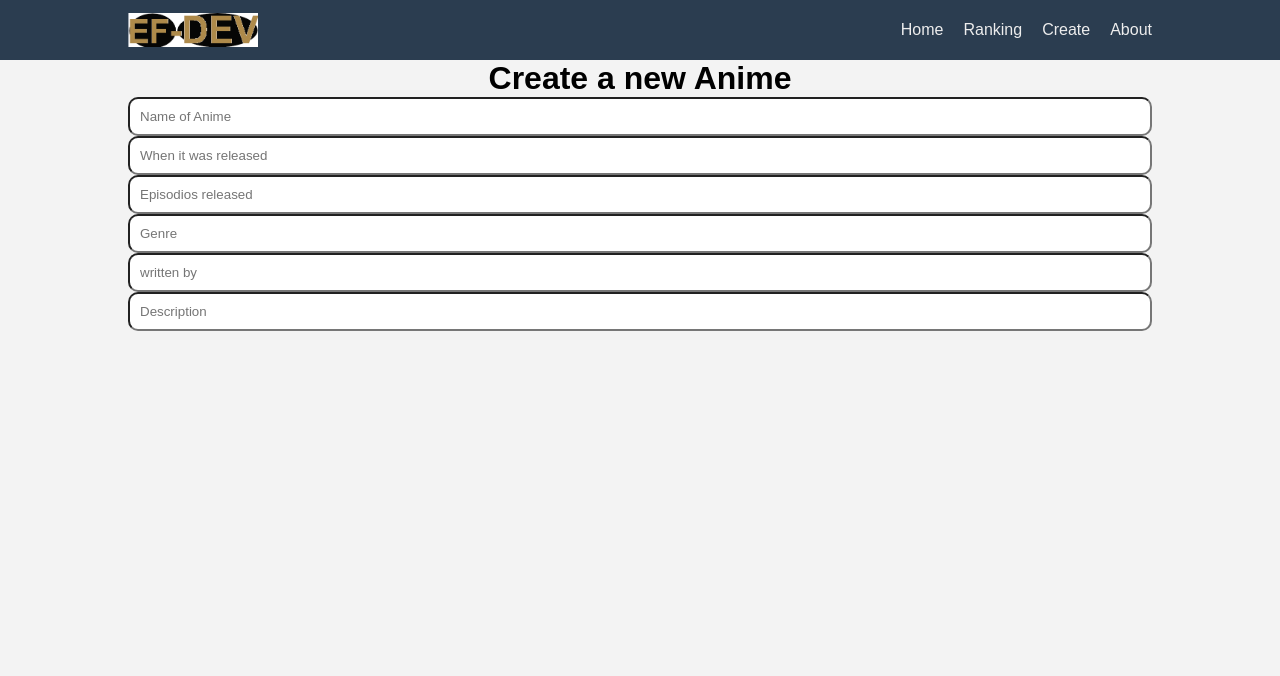
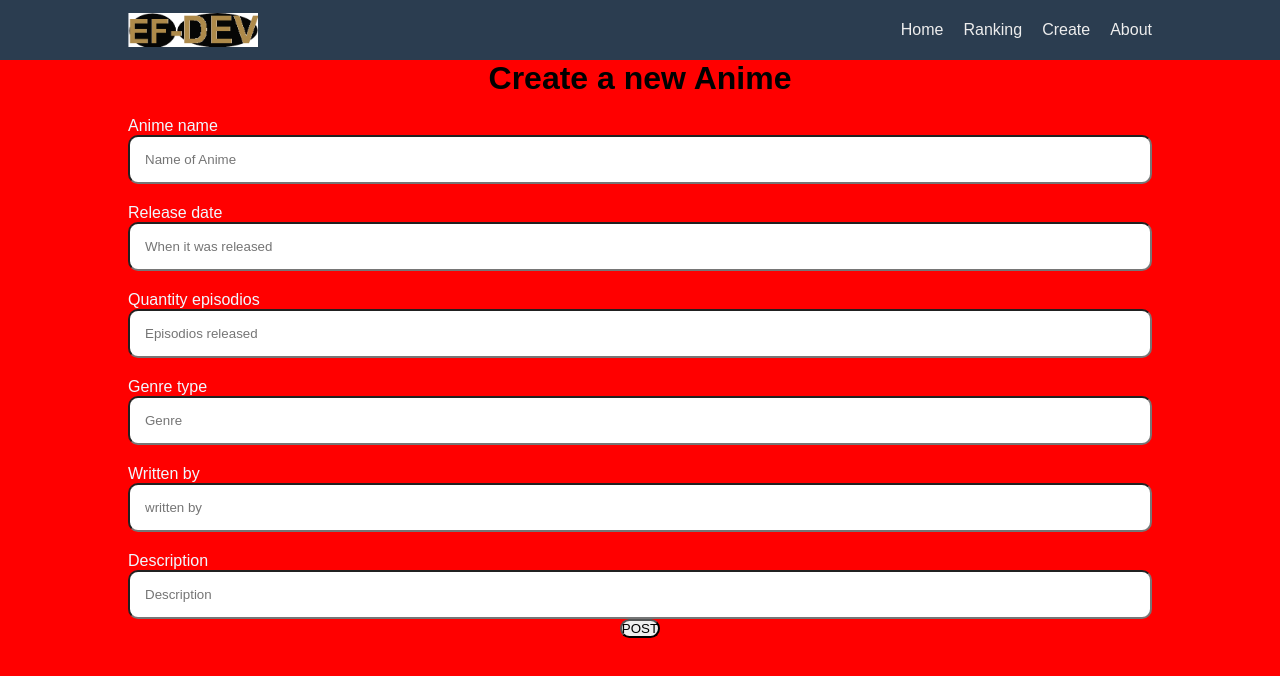
Before and after one commit to ettore83/projeto-anime, a Vue app in the folder anime-project/: page /create in a window 1280 px wide. Shown: the top 676 px of the page. Built offline with nearby package versions, Linux system fonts and the light colour scheme.

Commit message:
Update CreateView.vue

```diff
--- a/anime-project/src/views/CreateView.vue
+++ b/anime-project/src/views/CreateView.vue
@@ -8,31 +8,41 @@
         <h1>Create a new Anime</h1>
 
         <form action="submit" id="form-create">
+          <p>Anime name</p>
           <input id="tentei"
           class="imp-create"
           type="text"
           placeholder="Name of Anime">
+          <p>Release date</p>
           <input
           class="imp-create"
           type="number"
           placeholder="When it was released">
+          <p>Quantity episodios</p>
           <input
           class="imp-create"
           type="text"
           placeholder="Episodios released">
+          <p>Genre type</p>
           <input
           class="imp-create"
           type="text"
           placeholder="Genre">
+          <p>Written by</p>
           <input
           class="imp-create"
           type="text"
           placeholder="written by">
+          <p>Description</p>
           <input
           class="imp-create"
           type="text"
           placeholder="Description"
           >
+          <br>
+          <button id="btn-post">
+          POST
+          </button>
         </form>
       </div>
     </main>
@@ -42,18 +52,35 @@
 .about{
   width: 100%;
   text-align: center;
-  background-color:var(--color-background);
+  background-color:red;
+  height: 900px;
 }
 h1{
   margin: auto;
 }
+p{
+  color: aliceblue;
+  width: 80%;
+  margin: auto;
+  text-align: left;
+  margin-top: 20px;
+
+}
 .imp-create{
     width: 80%;
-    padding: 10px;
+    padding: 15px;
     border-radius: 10px;
     margin: auto;
+}
 
-  }
+ button{
+  width: 80%
+  padding :15px;
+  border-radius:10px;
+  margin:auto;
+}
+
+
 
 
   </style>
```
